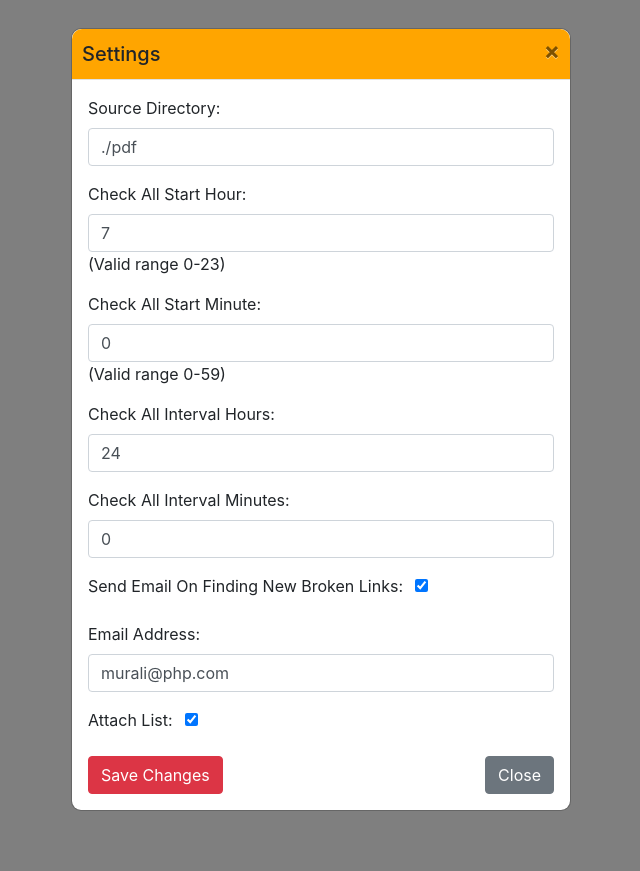
After one commit to JustSahil-S/Broken-Link-PDF-Checker, a Django app: page /settings/ in a window 1280 px wide. The commit adds this page. Shown: the whole page, without its empty margins (319-959 px from the left). Run offline with Django 4.2, Linux system fonts and the light colour scheme; the visitor is signed in with stand-in values (Sample User, id 1); data comes from the database, SQL or seed files in the repository; parts of the project's set-up code (start-up, migrations or seed data) failed here and were passed over; some libraries are stand-ins or nearby versions.

Commit message:
Created separate template for settings

```diff
--- a/PDFLinkChecker/LinkChecker/forms.py
+++ b/PDFLinkChecker/LinkChecker/forms.py
@@ -1,6 +1,7 @@
 from django import forms
 from django.contrib.auth.forms import SetPasswordForm
 from django.contrib.auth import get_user_model
+from .models import Globals
 
 User = get_user_model()
 
@@ -55,3 +56,42 @@ class UserProfileForm(forms.ModelForm):
             user.save()
 
         return user
+
+
+from django import forms
+from .models import Globals
+
+
+
+class SettingsForm(forms.ModelForm):
+    class Meta:
+        model = Globals
+        fields = [
+            'pdfDirectory', 'checkAllStartAtHour', 'checkAllStartAtMin',
+            'checkAllIntervalHours', 'checkAllIntervalMins', 'emailNotifyOnNewLink',
+            'emailAddress', 'attachListToEmail'
+        ]
+        labels = {
+            'pdfDirectory': 'Source Directory',
+            'checkAllStartAtHour': 'Check All Start Hour',
+            'checkAllStartAtMin': 'Check All Start Minute',
+            'checkAllIntervalHours': 'Check All Interval Hours',
+            'checkAllIntervalMins': 'Check All Interval Minutes',
+            'emailNotifyOnNewLink':'Send Email On Finding New Broken Links',
+            'emailAddress':'Email Address',
+            'attachListToEmail':'Attach List'
+        }
+        help_texts = {
+            'checkAllStartAtHour': '(Valid range 0-23)',
+            'checkAllStartAtMin': '(Valid range 0-59)'
+        }
+        widgets = {
+            'pdfDirectory': forms.TextInput(attrs={'class': 'form-control'}),
+            'checkAllStartAtHour': forms.NumberInput(attrs={'class': 'form-control'}),
+            'checkAllStartAtMin': forms.NumberInput(attrs={'class': 'form-control'}),
+            'checkAllIntervalHours': forms.NumberInput(attrs={'class': 'form-control'}),
+            'checkAllIntervalMins': forms.NumberInput(attrs={'class': 'form-control'}),
+            'emailNotifyOnNewLink': forms.CheckboxInput(attrs={'class': 'form-check-input'}),
+            'attachListToEmail': forms.CheckboxInput(attrs={'class': 'form-check-input'}),
+            'emailAddress': forms.EmailInput(attrs={'class': 'form-control'}),
+        }
--- a/PDFLinkChecker/LinkChecker/static/LinkChecker/modal.css
+++ b/PDFLinkChecker/LinkChecker/static/LinkChecker/modal.css
@@ -17,3 +17,7 @@
 .modal-body .btn-secondary {
     float:inline-end;
 }
+
+.modal-body .form-check-input {
+    margin-left: 0.75rem;
+}
--- /dev/null
+++ b/PDFLinkChecker/LinkChecker/templates/LinkChecker/settings.html
@@ -0,0 +1,55 @@
+<!DOCTYPE html>
+<html lang="en">
+
+<head>
+    <meta charset="UTF-8">
+    <meta name="viewport" content="width=device-width, initial-scale=1.0">
+    <title>Settings</title>
+    <link href="https://stackpath.bootstrapcdn.com/bootstrap/4.5.2/css/bootstrap.min.css" rel="stylesheet">
+    <!-- Bootstrap CSS -->
+    {% load static %}
+    <link rel="stylesheet" href="{% static 'LinkChecker/modal.css' %}">
+
+</head>
+
+<body>
+    <!-- Bootstrap JS and dependencies -->
+    <script src="https://code.jquery.com/jquery-3.5.1.slim.min.js"
+        integrity="sha384-DfXdz2htPH0lsSSs5nCTpuj/zy4C+OGpamoFVy38MVBnE+IbbVYUew+OrCXaRkfj"
+        crossorigin="anonymous"></script>
+    <script src="https://cdn.jsdelivr.net/npm/bootstrap@4.5.3/dist/js/bootstrap.bundle.min.js"
+        integrity="sha384-ho+j7jyWK8fNQe+A12Hb8AhRq26LrZ/JpcUGGOn+Y7RsweNrtN/tE3MoK7ZeZDyx"
+        crossorigin="anonymous"></script>
+
+    <!-- The Modal -->
+    <div class="modal fade" id="settingsModal" tabindex="-1" role="dialog"
+        aria-labelledby="updateGlobalsModalLabel" aria-hidden="true">
+        <div class="modal-dialog" role="document">
+            <div class="modal-content">
+                <div class="modal-header">
+                    <h5 class="modal-title" id="updateGlobalsModalLabel">Settings</h5>
+                    <button type="button" class="close" data-dismiss="modal" aria-label="Close" onclick="javascript:window.location='/'">
+                        <span aria-hidden="true">&times;</span>
+                    </button>
+                </div>
+                <div class="modal-body">
+                    <form method="post">
+                        {% csrf_token %}
+                        {{ form.as_p }}
+                    <button type="submit" class="btn btn-danger">Save Changes</button>
+                    <button type="button" class="btn btn-secondary" data-dismiss="modal"
+                        onclick="javascript:window.location='/'">Close</button>
+                    </form>
+                </div>
+            </div>
+        </div>
+    </div>
+    <script>
+        window.onload = function () {
+            $('#settingsModal').modal({ backdrop: 'static', keyboard: false });
+            $('[data-toggle="tooltip"]').tooltip({ trigger: 'hover' });
+        };
+    </script>
+</body>
+
+</html>
--- a/PDFLinkChecker/LinkChecker/urls.py
+++ b/PDFLinkChecker/LinkChecker/urls.py
@@ -16,6 +16,7 @@ urlpatterns = [
     path('login/', views.login_view, name='login'),
     path('logout/', views.logout_view, name='logout'),
     path('profile/', views.profile_view, name='profile'),
+    path('settings/', views.settings_view, name='settings'),
     path("all", views.all, name="all"),
     path("dismiss", views.dismiss, name="dismiss"),
     path("ignore", views.ignore, name="ignore"),
--- a/PDFLinkChecker/LinkChecker/views.py
+++ b/PDFLinkChecker/LinkChecker/views.py
@@ -630,3 +630,21 @@ def profile_view(request):
         form = PasswordChangeForm(request.user)
 
     return render(request, 'LinkChecker/profile.html', {'form': form})
+
+
+from django.shortcuts import get_object_or_404
+from .forms import SettingsForm
+@csrf_exempt
+@login_required
+def settings_view(request):
+    globals_instance = get_object_or_404(Globals, pk=1)
+
+    if request.method == 'POST':
+        form = SettingsForm(request.POST, instance=globals_instance)
+        if form.is_valid():
+            form.save()
+            return redirect('globals_detail', pk=globals_instance.pk)  # Redirect to a detail view or another page
+    else:
+        form = SettingsForm(instance=globals_instance)
+
+    return render(request, 'LinkChecker/settings.html', {'form': form})
```
Also changed, not shown: PDFLinkChecker/LinkChecker/templates/LinkChecker/index.html (+2 -74 lines).
